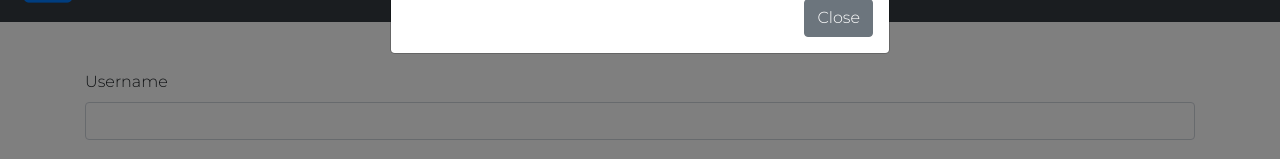
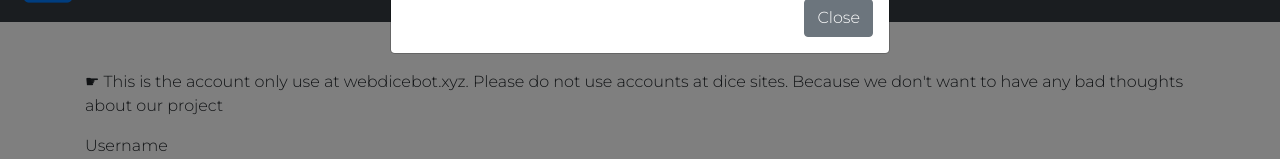
Before and after one commit to mhqb365/webdicebot2-fe, a Vue app: page /register in a window 1280 px wide. Shown: the part 559-718 px from the top of the page. Built offline with nearby package versions, Linux system fonts and the light colour scheme.

Commit message:
new-deploy

```diff
--- a/src/pages/Register.vue
+++ b/src/pages/Register.vue
@@ -1,5 +1,11 @@
 <template>
   <div class="mt-5 mb-5">
+    <p>
+      ☛ This is the account only use at webdicebot.xyz. Please do not use
+      accounts at dice sites. Because we don't want to have any bad thoughts
+      about our project
+    </p>
+
     <div class="form-group">
       <label>Username</label>
       <input type="text" class="form-control" v-model="userName" />
```
